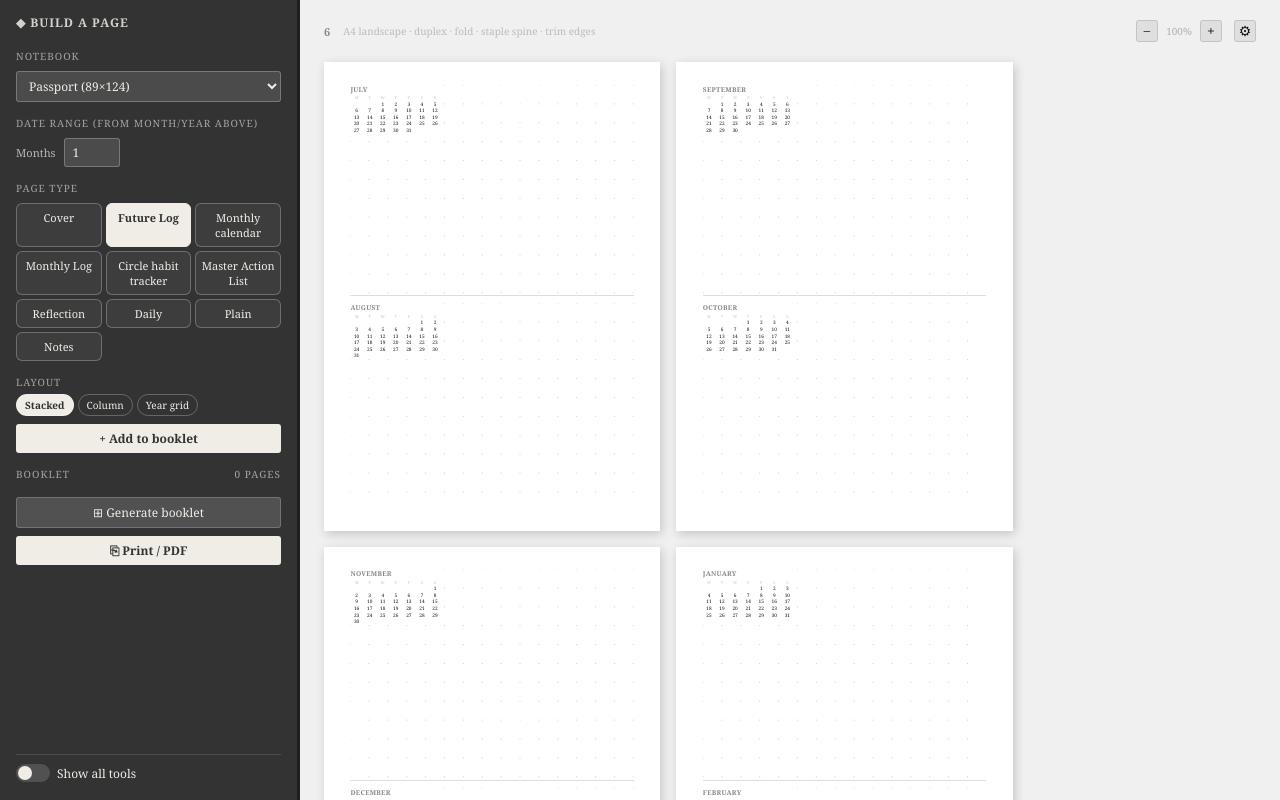
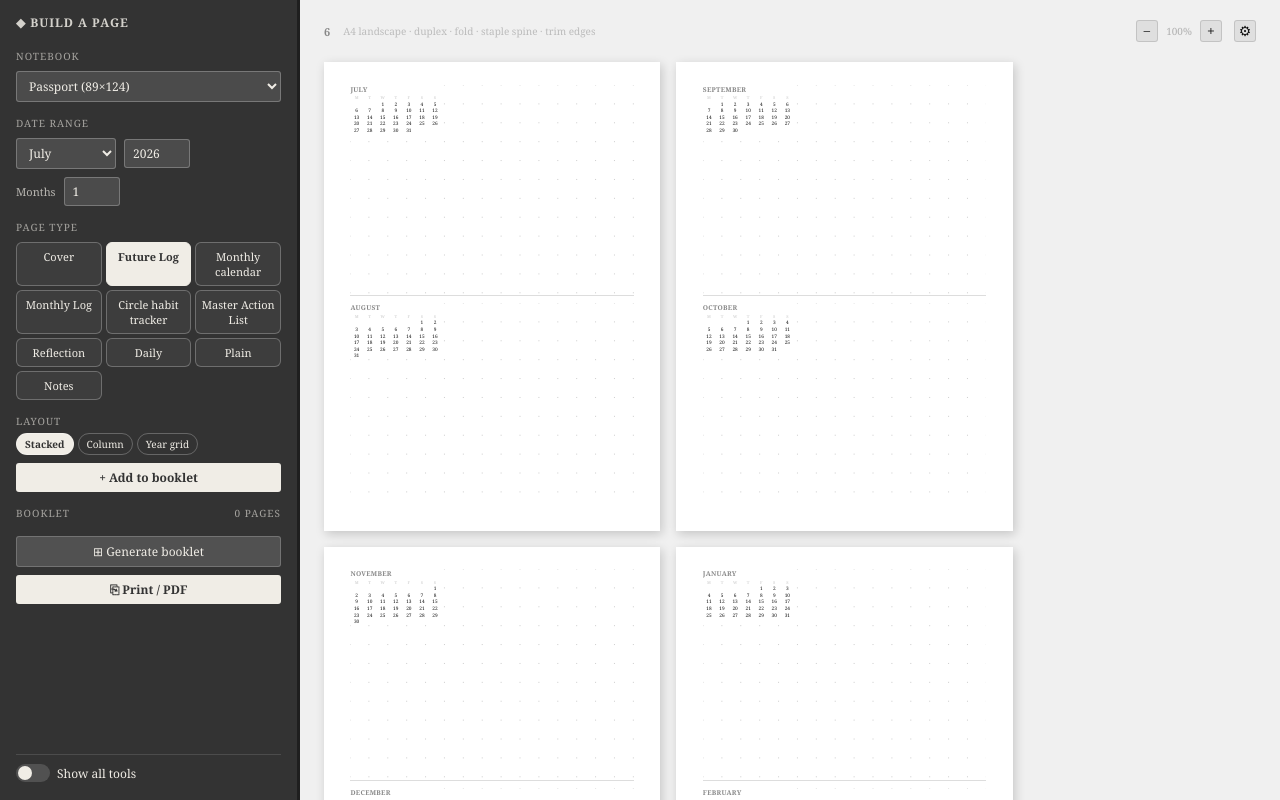
Before and after one commit to xultar/tn-insert-gen, a website: page weekly.html in a window 1280 px wide. Drawn offline with nearby package versions, Linux system fonts and the light colour scheme.

Commit message:
feat(greeter): month/year selector mirrored with wall inputs
Co-Authored-By: Claude Fable 5 <noreply@anthropic.com>

```diff
--- a/greeter.js
+++ b/greeter.js
@@ -64,6 +64,18 @@ function grInitSize(){
 function grOnSizeChange(){ opts.tnsize=$('gr-size').value; grPreview(); }
 function grOnMonthsChange(){ grPreview(); }
 
+// The wall's sel-m/sel-y stay the single source of truth (grCtx reads them);
+// the greeter inputs are a mirror synced both ways.
+function grSeedDate(){
+  $('gr-m').value=$('sel-m').value;
+  $('gr-y').value=$('sel-y').value;
+}
+function grOnDateChange(){
+  $('sel-m').value=$('gr-m').value;
+  $('sel-y').value=$('gr-y').value;
+  saveState(); grPreview();
+}
+
 function grToggleTools(){
   const cb=$('gr-tools');
   // if called from the wall's back link, the checkbox is still checked → force off
@@ -74,7 +86,7 @@ function grToggleTools(){
   if(cb.checked){
     applyOptsToUI();                                 // wall inputs ← opts
   }else{
-    grInitSize(); grRenderGuided(); grPreview();     // greeter ← opts
+    grInitSize(); grSeedDate(); grRenderGuided(); grPreview();  // greeter ← opts/wall
   }
   // On mobile the wall is a slide-in drawer opened by the hamburger; switching
   // panels (e.g. the wall's "Back to greeter" link) should also close it.
@@ -207,7 +219,7 @@ function initGreeter(){
   booklet = booklet.filter(e=>e && PAGE_TYPES[e.type]);
   // Avoid id collisions with restored entries (ids look like 'e3').
   booklet.forEach(e=>{ const n=parseInt(String(e.id).replace(/\D/g,''))||0; if(n>grUid) grUid=n; });
-  grInitSize(); grRenderTypes(); grRenderGuided(); grRenderTray(); grPreview();
+  grInitSize(); grSeedDate(); grRenderTypes(); grRenderGuided(); grRenderTray(); grPreview();
 }
 
 initGreeter();
--- a/weekly.html
+++ b/weekly.html
@@ -20,7 +20,18 @@
   <label class="gr-lbl">Notebook</label>
   <select id="gr-size" onchange="grOnSizeChange()"></select>
 
-  <label class="gr-lbl">Date range (from Month/Year above)</label>
+  <label class="gr-lbl">Date range</label>
+  <div class="gr-row">
+    <select id="gr-m" aria-label="Month" onchange="grOnDateChange()">
+      <option value="0">January</option><option value="1">February</option>
+      <option value="2">March</option><option value="3">April</option>
+      <option value="4">May</option><option value="5">June</option>
+      <option value="6">July</option><option value="7">August</option>
+      <option value="8">September</option><option value="9">October</option>
+      <option value="10">November</option><option value="11">December</option>
+    </select>
+    <input id="gr-y" type="number" min="2020" max="2099" style="width:66px;" aria-label="Year" onchange="grOnDateChange()">
+  </div>
   <div class="gr-row">
     <span style="font-size:11px;opacity:.7;">Months</span>
     <input id="gr-months" type="number" min="1" max="12" value="1" style="width:56px;" onchange="grOnMonthsChange()">
```
Also changed, not shown: weekly.js.
